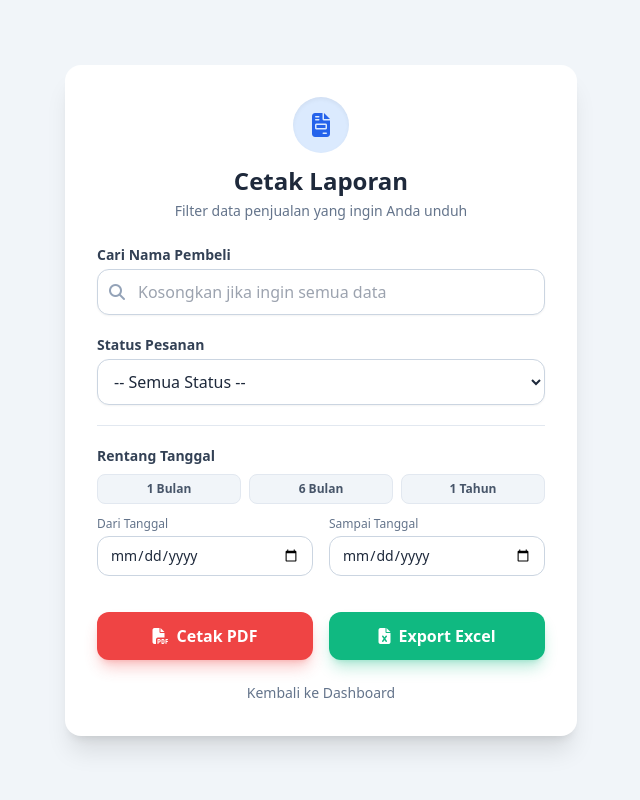
After one commit to anamikhoirul664-bot/proyekakhir-tokoonlinemini-kelompok14, a PHP site: page /admin/api/filter_laporan.php in a window 1280 px wide. The commit adds this page. Shown: the whole page, without its empty margins (319-959 px from the left). Run offline with PHP 8.4, Linux system fonts and the light colour scheme; a user stored in the database is signed in; some libraries are stand-ins or nearby versions.

Commit message:
update terbaru

```diff
--- /dev/null
+++ b/admin/api/filter_laporan.php
@@ -0,0 +1,121 @@
+<!DOCTYPE html>
+<html lang="id">
+<head>
+    <meta charset="UTF-8">
+    <meta name="viewport" content="width=device-width, initial-scale=1.0">
+    <title>Filter Laporan Penjualan</title>
+    <script src="https://cdn.tailwindcss.com"></script>
+    <link rel="stylesheet" href="https://cdnjs.cloudflare.com/ajax/libs/font-awesome/6.4.0/css/all.min.css">
+    <style>
+        /* Animasi sederhana saat halaman dimuat */
+        .fade-in { animation: fadeIn 0.4s ease-in-out; }
+        @keyframes fadeIn { from { opacity: 0; transform: translateY(-10px); } to { opacity: 1; transform: translateY(0); } }
+    </style>
+</head>
+<body class="bg-slate-100 min-h-screen flex items-center justify-center p-4 text-slate-800">
+
+    <div class="bg-white p-8 rounded-2xl shadow-xl w-full max-w-lg fade-in">
+
+        <div class="text-center mb-6">
+            <div class="inline-flex items-center justify-center w-14 h-14 bg-blue-100 text-blue-600 rounded-full mb-3 shadow-inner">
+                <i class="fas fa-file-invoice text-2xl"></i>
+            </div>
+            <h2 class="text-2xl font-bold text-slate-800">Cetak Laporan</h2>
+            <p class="text-slate-500 text-sm mt-1">Filter data penjualan yang ingin Anda unduh</p>
+        </div>
+
+        <form action="cetak_pdf.php" method="GET" target="_blank" class="space-y-5">
+
+            <div>
+                <label class="block text-sm font-semibold text-slate-700 mb-1">Cari Nama Pembeli</label>
+                <div class="relative">
+                    <span class="absolute inset-y-0 left-0 flex items-center pl-3 text-slate-400">
+                        <i class="fas fa-search"></i>
+                    </span>
+                    <input type="text" name="nama" placeholder="Kosongkan jika ingin semua data"
+                           class="w-full pl-10 pr-3 py-2.5 border border-slate-300 rounded-xl focus:ring-2 focus:ring-blue-500 focus:border-blue-500 transition shadow-sm outline-none">
+                </div>
+            </div>
+
+            <div>
+                <label class="block text-sm font-semibold text-slate-700 mb-1">Status Pesanan</label>
+                <select name="status" class="w-full px-3 py-2.5 border border-slate-300 rounded-xl focus:ring-2 focus:ring-blue-500 focus:border-blue-500 transition shadow-sm outline-none bg-white">
+                    <option value="">-- Semua Status --</option>
+                    <option value="diproses">Diproses</option>
+                    <option value="dikirim">Dikirim</option>
+                    <option value="selesai">Selesai</option>
+                </select>
+            </div>
+
+            <hr class="border-slate-200">
+
+            <div>
+                <label class="block text-sm font-semibold text-slate-700 mb-2">Rentang Tanggal</label>
+
+                <div class="flex gap-2 mb-3">
+                    <button type="button" onclick="setRentangTanggal(1)" class="flex-1 py-1.5 text-xs font-semibold bg-slate-100 text-slate-600 rounded-lg hover:bg-blue-100 hover:text-blue-600 transition border border-slate-200">1 Bulan</button>
+                    <button type="button" onclick="setRentangTanggal(6)" class="flex-1 py-1.5 text-xs font-semibold bg-slate-100 text-slate-600 rounded-lg hover:bg-blue-100 hover:text-blue-600 transition border border-slate-200">6 Bulan</button>
+                    <button type="button" onclick="setRentangTanggal(12)" class="flex-1 py-1.5 text-xs font-semibold bg-slate-100 text-slate-600 rounded-lg hover:bg-blue-100 hover:text-blue-600 transition border border-slate-200">1 Tahun</button>
+                </div>
+
+                <div class="grid grid-cols-2 gap-4">
+                    <div>
+                        <label class="block text-xs text-slate-500 mb-1">Dari Tanggal</label>
+                        <input type="date" name="tgl_mulai" id="tgl_mulai" class="w-full px-3 py-2 border border-slate-300 rounded-xl focus:ring-2 focus:ring-blue-500 focus:border-blue-500 transition outline-none text-sm">
+                    </div>
+                    <div>
+                        <label class="block text-xs text-slate-500 mb-1">Sampai Tanggal</label>
+                        <input type="date" name="tgl_akhir" id="tgl_akhir" class="w-full px-3 py-2 border border-slate-300 rounded-xl focus:ring-2 focus:ring-blue-500 focus:border-blue-500 transition outline-none text-sm">
+                    </div>
+                </div>
+            </div>
+
+            <div class="pt-4 grid grid-cols-2 gap-4">
+                <button type="submit" formaction="cetak_pdf.php" target="_blank"
+                        class="w-full py-3 px-4 bg-red-500 hover:bg-red-600 text-white font-bold rounded-xl shadow-lg shadow-red-500/30 transition flex justify-center items-center gap-2">
+                    <i class="fas fa-file-pdf"></i> Cetak PDF
+                </button>
+
+                <button type="submit" formaction="cetak_excel.php"
+                        class="w-full py-3 px-4 bg-emerald-500 hover:bg-emerald-600 text-white font-bold rounded-xl shadow-lg shadow-emerald-500/30 transition flex justify-center items-center gap-2">
+                    <i class="fas fa-file-excel"></i> Export Excel
+                </button>
+            </div>
+
+            <div class="text-center mt-4">
+                <a href="javascript:history.back()" class="text-sm font-medium text-slate-500 hover:text-slate-800 transition underline-offset-4 hover:underline">
+                    Kembali ke Dashboard
+                </a>
+            </div>
+
+        </form>
+    </div>
+
+    <script>
+        function formatTanggal(date) {
+            let d = new Date(date),
+                month = '' + (d.getMonth() + 1),
+                day = '' + d.getDate(),
+                year = d.getFullYear();
+
+            if (month.length < 2) month = '0' + month;
+            if (day.length < 2) day = '0' + day;
+
+            return [year, month, day].join('-');
+        }
+
+        function setRentangTanggal(bulanMundur) {
+            let endDate = new Date(); // Hari ini
+            let startDate = new Date();
+
+            // Set tanggal mulai mundur berdasarkan jumlah bulan
+            startDate.setMonth(startDate.getMonth() - bulanMundur);
+
+            // Masukkan ke dalam input form
+            document.getElementById('tgl_mulai').value = formatTanggal(startDate);
+            document.getElementById('tgl_akhir').value = formatTanggal(endDate);
+        }
+    </script>
+
+</body>
+</html>
```
Also changed, not shown: admin/api/cetak_excel.php (added, +163 -0 lines), admin/api/cetak_pdf.php (added, +125 -0 lines), admin/api/download_excel.php (deleted, +0 -104 lines), admin/api/laporan_penjualan_pdf.php (deleted, +0 -83 lines), admin/dashboard.php (+4 -9 lines).
